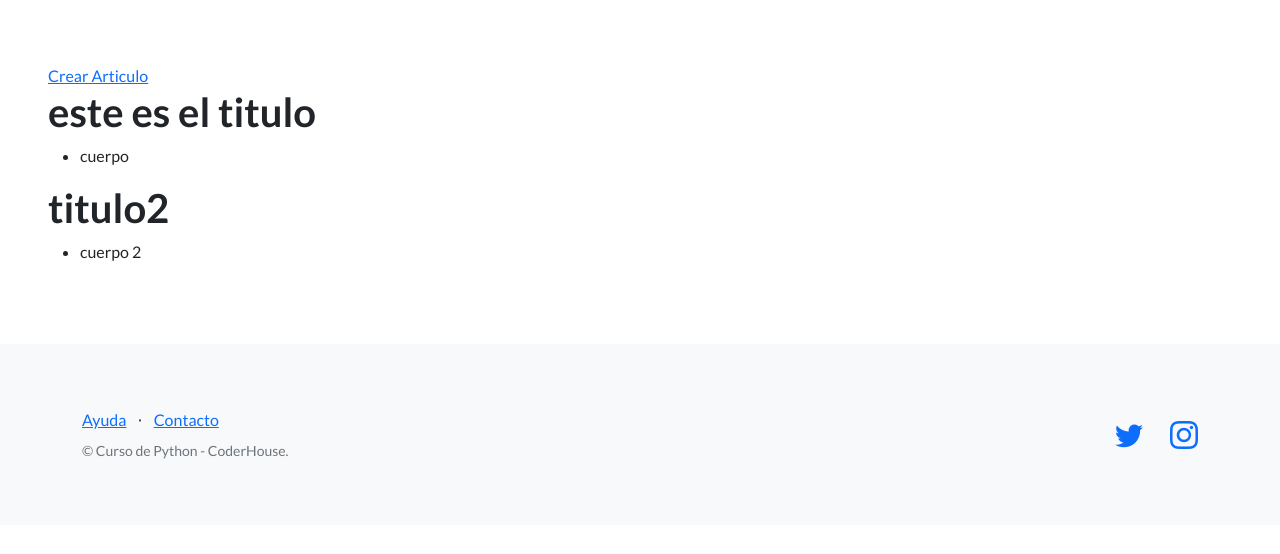
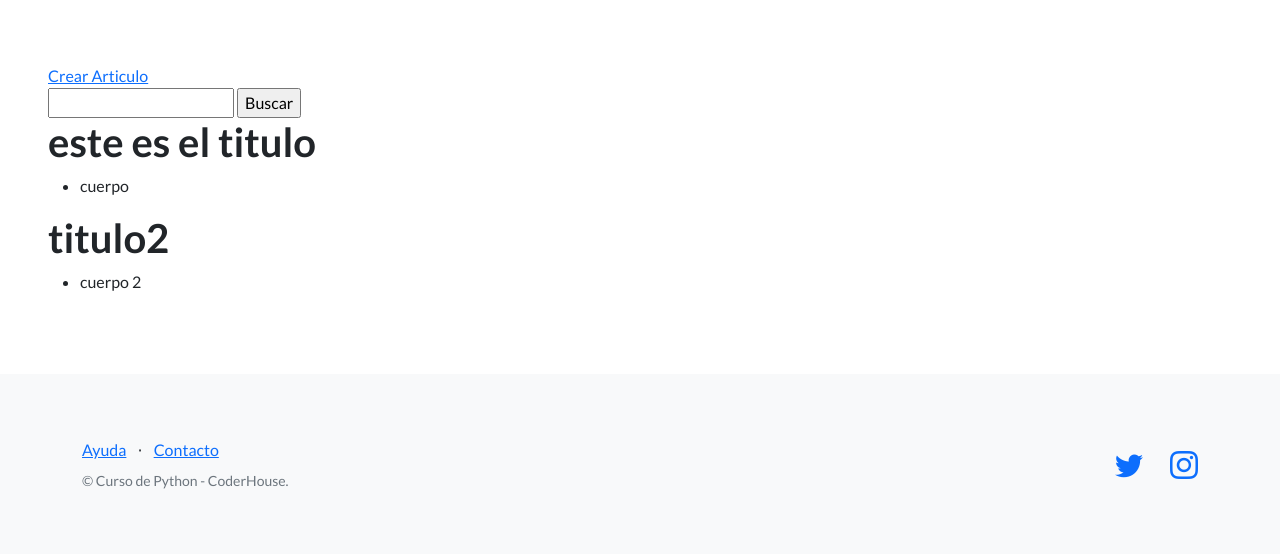
Before and after one commit to Edu20/Proyecto_final, a Django app: page /info/articulos/ in a window 1280 px wide. Shown: the part 66-620 px from the top of the page. Run offline with Django 4.2, Linux system fonts and the light colour scheme; data comes from the database, SQL or seed files in the repository; some libraries are stand-ins or nearby versions.

Commit message:
se agrega el formulario para crear articulos y para buscar articulos

```diff
--- a/articulos/templates/articulos/formulario_articulo.html
+++ b/articulos/templates/articulos/formulario_articulo.html
@@ -4,6 +4,7 @@
 <form action="{% url 'crear_articulos' %}" method="post">
     {% csrf_token %}
     {{ formulario.as_p }}
+    {{ formulario.errors }}
     <input type="submit" value="Enviar">
 </form>
 {% endblock contenido %}
--- a/articulos/templates/articulos/lista_articulos.html
+++ b/articulos/templates/articulos/lista_articulos.html
@@ -2,7 +2,12 @@
 
 {% block contenido %}
 <section>
-    <a href="{% url 'crear_articulos' %}">Crear Articulo</a>
+    <a href="{% url 'buscar_articulos' %}">Crear Articulo</a>
+    <form action="{% url 'buscar_articulos' %}" method="post">
+        {% csrf_token %}
+        <input type="text" name="busqueda">
+        <input type="submit" value="Buscar">
+    </form>
     <div>
         {% for articulo in articulos %}
             <h1>{{ articulo.titulo }}</h1>
--- a/articulos/urls.py
+++ b/articulos/urls.py
@@ -1,10 +1,11 @@
 from django.contrib import admin
 from django.urls import path
-from articulos.views import listar_articulos, crear_articulo
+from articulos.views import listar_articulos, crear_articulo, buscar_articulos
 
 
 
 urlpatterns = [
     path('articulos/', listar_articulos, name="lista_articulos"),
     path('crearArticulos/', crear_articulo, name="crear_articulos"),
+    path('buscarArticulos/', buscar_articulos, name="buscar_articulos"),
 ]
--- a/articulos/views.py
+++ b/articulos/views.py
@@ -41,3 +41,18 @@ def crear_articulo(request):
         context={'formulario':formulario}
         )
         return http_response
+
+def buscar_articulos(request):
+    if request.method == "POST":
+        data = request.POST
+        busqueda = data["busqueda"]
+        articulos = Articulo.objects.filter(titulo__contains=busqueda)
+        contexto = {
+            "articulos":articulos,
+        }
+    http_response = render(
+        request=request,
+        template_name='articulos/lista_articulos.html',
+        context=contexto
+    )
+    return http_response
```
